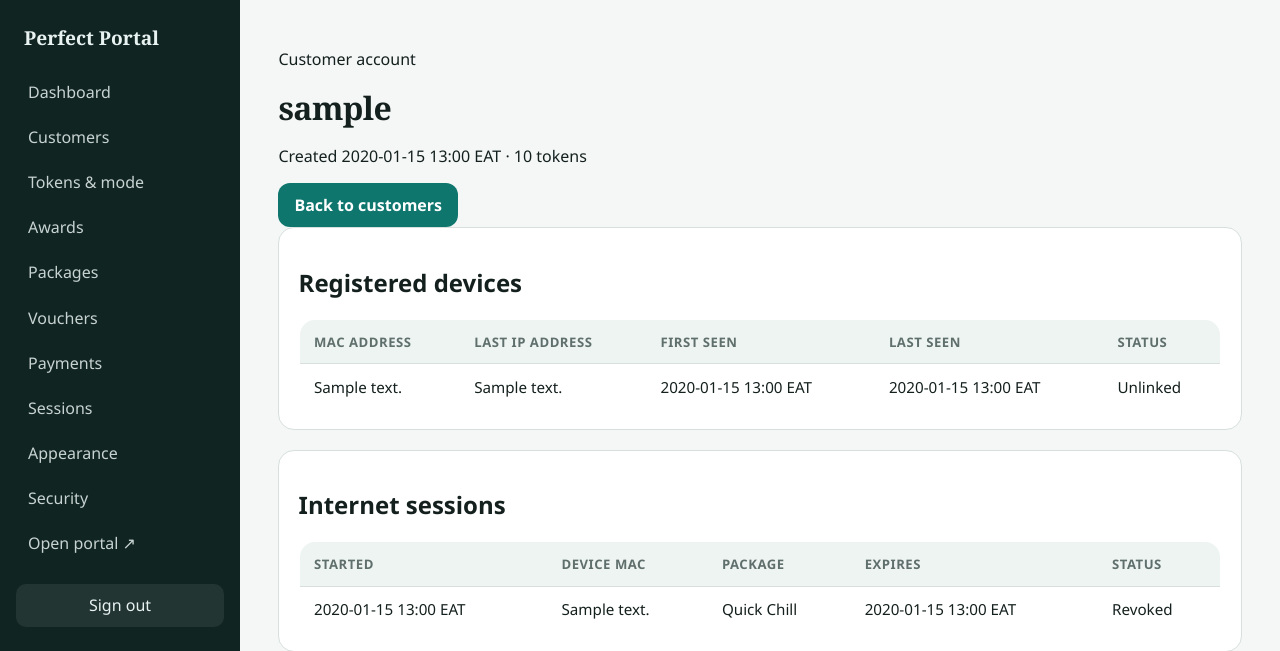
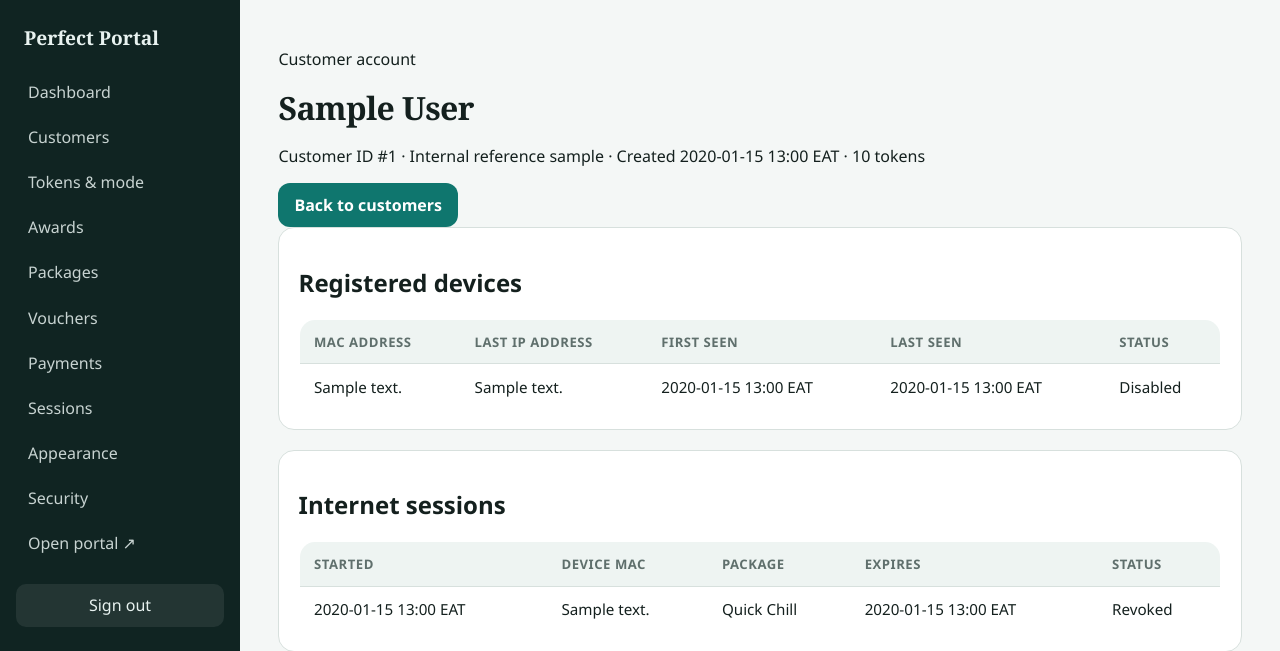
Before and after one commit to perfectperrito5-art/perfect-portal, a Flask app: template app/templates/admin/customer_detail.html in a window 1280 px wide. Shown: the top 651 px of the page. Run offline with Flask 3, Linux system fonts and the light colour scheme; tables that the repository leaves empty hold one stand-in row (values such as "Sample post"); the template is opened without the code that fills it: values that come from a table or form of the project are taken from there, most other values are stand-ins (such as "Sample title", 1, 10 or a date in 2020); some libraries are stand-ins or nearby versions.

Commit message:
Improve admin customer identity details

```diff
--- a/app/templates/admin/customer_detail.html
+++ b/app/templates/admin/customer_detail.html
@@ -1,14 +1,14 @@
 {% extends "admin/layout.html" %}
-{% block title %}{{ account.username }}{% endblock %}
+{% block title %}{{ account.display_name }}{% endblock %}
 {% block content %}
 <header class="page-header">
-  <div><p class="eyebrow">Customer account</p><h1>{{ account.username }}</h1><p>Created {{ format_local(account.created_at) }} · {{ account.token_balance }} tokens</p></div>
+  <div><p class="eyebrow">Customer account</p><h1>{{ account.display_name }}</h1><p>Customer ID #{{ account.id }} · Internal reference {{ account.username }} · Created {{ format_local(account.created_at) }} · {{ account.token_balance }} tokens</p></div>
   <a class="btn btn-ghost" href="{{ url_for('admin.customers') }}">Back to customers</a>
 </header>
 <section class="card">
   <h2>Registered devices</h2>
   <div class="table-wrap"><table><thead><tr><th>MAC address</th><th>Last IP address</th><th>First seen</th><th>Last seen</th><th>Status</th></tr></thead>
-  <tbody>{% for device in devices %}<tr><td>{{ device.mac_address }}</td><td>{{ device.last_ip_address or "—" }}</td><td>{{ format_local(device.first_seen_at) }}</td><td>{{ format_local(device.last_seen_at) }}</td><td>{{ "Active" if device.is_active else "Unlinked" }}</td></tr>{% else %}<tr><td colspan="5">No devices.</td></tr>{% endfor %}</tbody></table></div>
+  <tbody>{% for device in devices %}<tr><td>{{ device.mac_address }}</td><td>{{ device.last_ip_address or "—" }}</td><td>{{ format_local(device.first_seen_at) }}</td><td>{{ format_local(device.last_seen_at) }}</td><td>{{ "Active" if device.is_active else "Disabled" }}</td></tr>{% else %}<tr><td colspan="5">No devices.</td></tr>{% endfor %}</tbody></table></div>
 </section>
 <section class="card">
   <h2>Internet sessions</h2>
```
